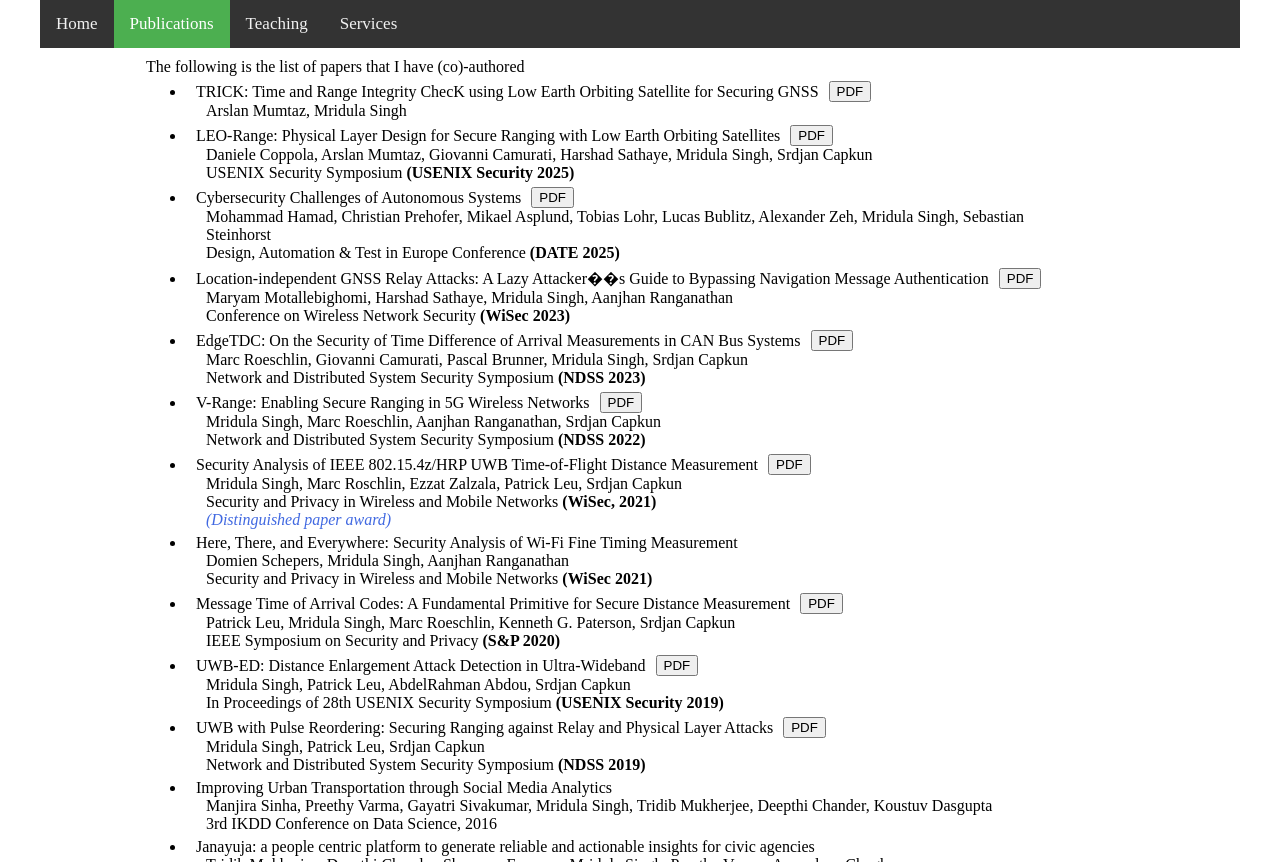
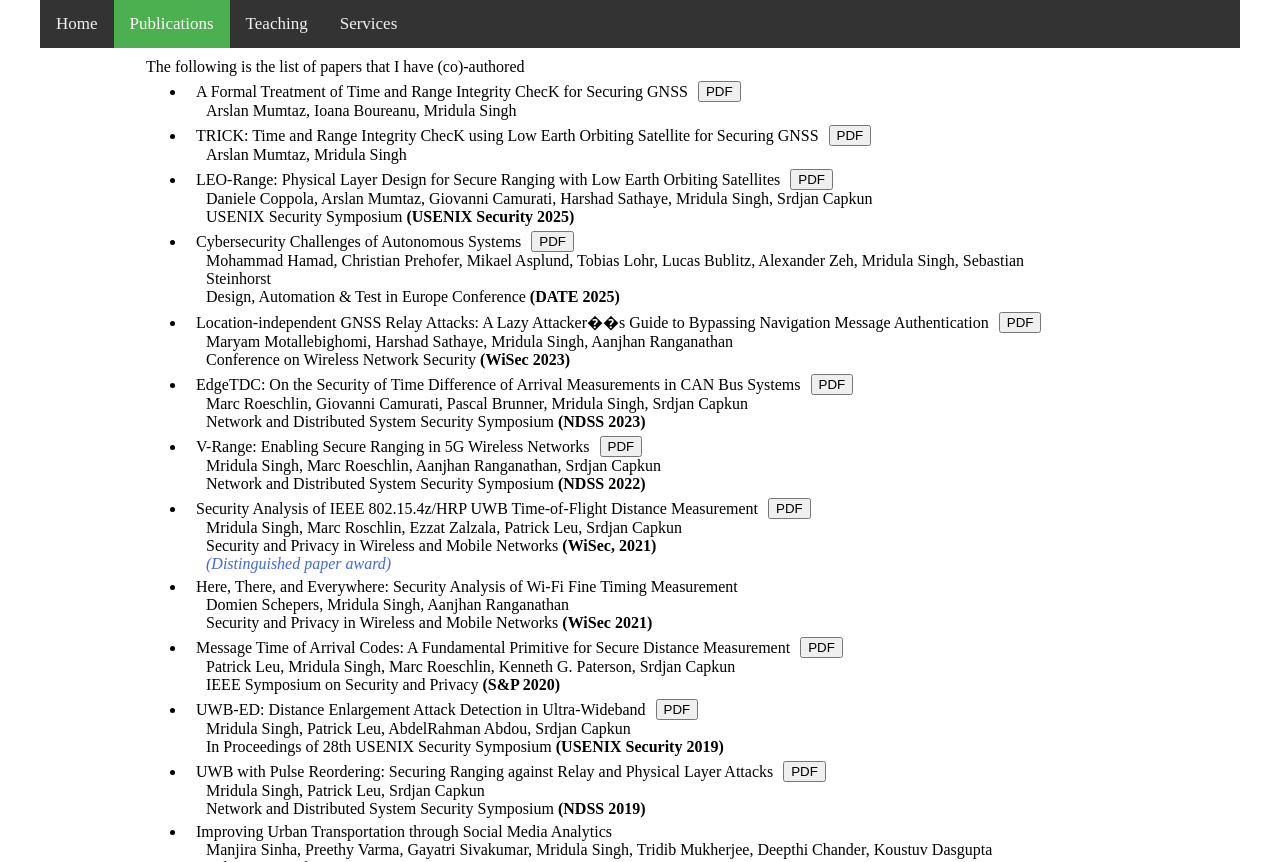
Before and after one commit to singhmridula/singhmridula.com, a plain HTML site: page publications.html in a window 1280 px wide. Shown: the top 862 px of the page. Drawn offline with Linux system fonts and the light colour scheme.

Commit message:
Update publications.html

```diff
--- a/publications.html
+++ b/publications.html
@@ -213,6 +213,34 @@
             <div class="page-margin-horizontal page-padding">
 
                 The following is the list of papers that I have (co)-authored
+
+
+			<div class="flex-container vertical-align padding-top-5">
+                    <ul class="no-margin">
+                        <li>
+                            <p class="no-margin padding-left-right">
+                               A Formal Treatment of Time and Range Integrity ChecK for Securing GNSS
+                            </p>
+                        </li>
+                    </ul>
+                    <button size="small" fill="outline">
+                        <a target="_blank"
+                           href="https://publications.cispa.de/articles/conference_contribution/A_Formal_Treatment_of_Time_and_Range_Integrity_ChecK_for_Securing_GNSS/30639347?file=59621435"
+                           class="no-decoration">
+                            PDF
+                        </a>
+                    </button>
+                </div>
+                <div class="tab-author-padding">
+                    <p class=" no-margin padding-left-right">
+                        Arslan Mumtaz, Ioana Boureanu, Mridula Singh
+                    </p>
+                </div>
+                <div class="tab-author-padding">
+                    <p class=" no-margin padding-left-right">
+
+                    </p>
+					</div>
 
 
 
```
